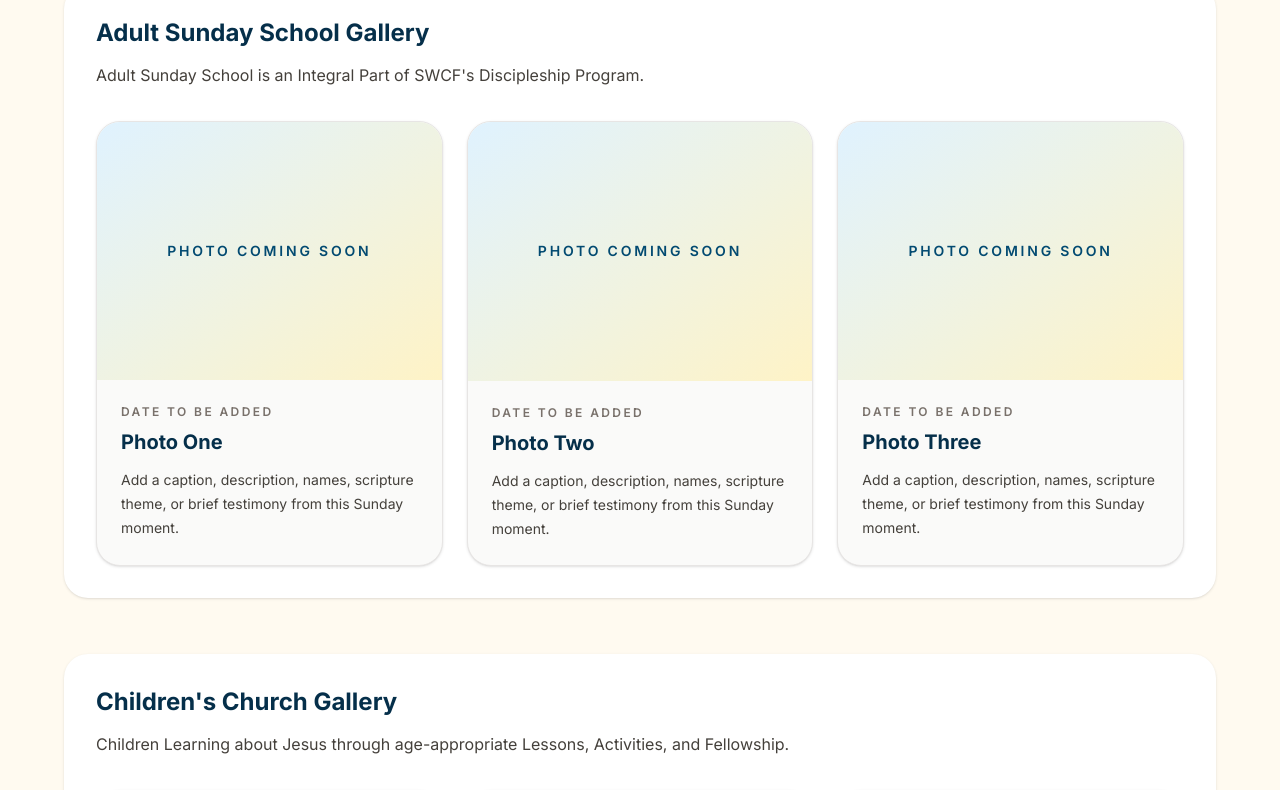
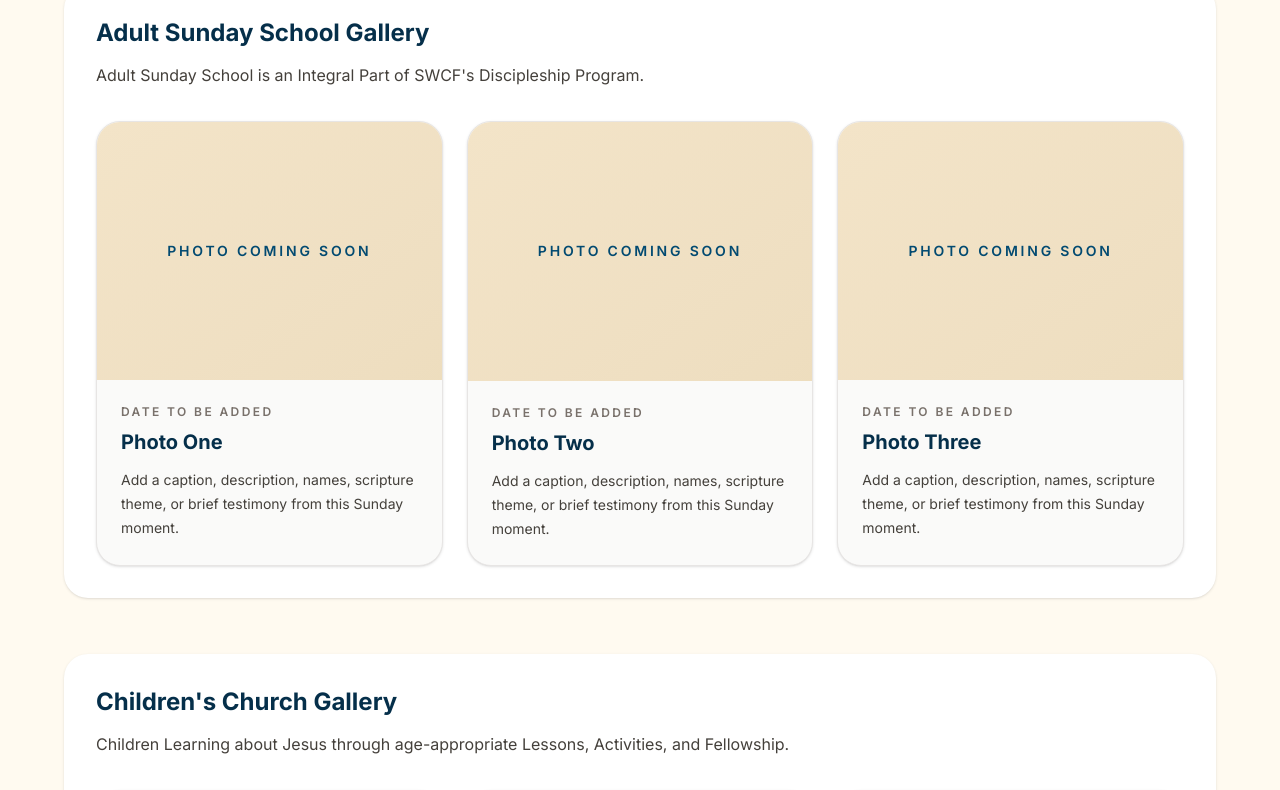
Before and after one commit to edesent/stillwater-christian-fellowship, a Next.js app: page /sunday-saints in a window 1280 px wide. Shown: the part 785-1575 px from the top of the page. Built offline with nearby package versions, Linux system fonts and the light colour scheme.

Commit message:
Refined Sunday Saints placeholder accents to SWCF theme

```diff
--- a/src/app/sunday-saints/page.tsx
+++ b/src/app/sunday-saints/page.tsx
@@ -107,7 +107,7 @@ export default function SundaySaintsPage() {
                       key={`${section.title}-${card}`}
                       className="overflow-hidden rounded-3xl border border-stone-200 bg-stone-50 shadow-sm"
                     >
-                      <div className="flex aspect-[4/3] items-center justify-center bg-gradient-to-br from-sky-100 to-amber-100 px-6 text-center">
+                      <div className="flex aspect-[4/3] items-center justify-center bg-gradient-to-br from-cream to-gold/35 px-6 text-center">
                         <span className="text-sm font-semibold uppercase tracking-[0.2em] text-sky-900">
                           Photo Coming Soon
                         </span>
```
